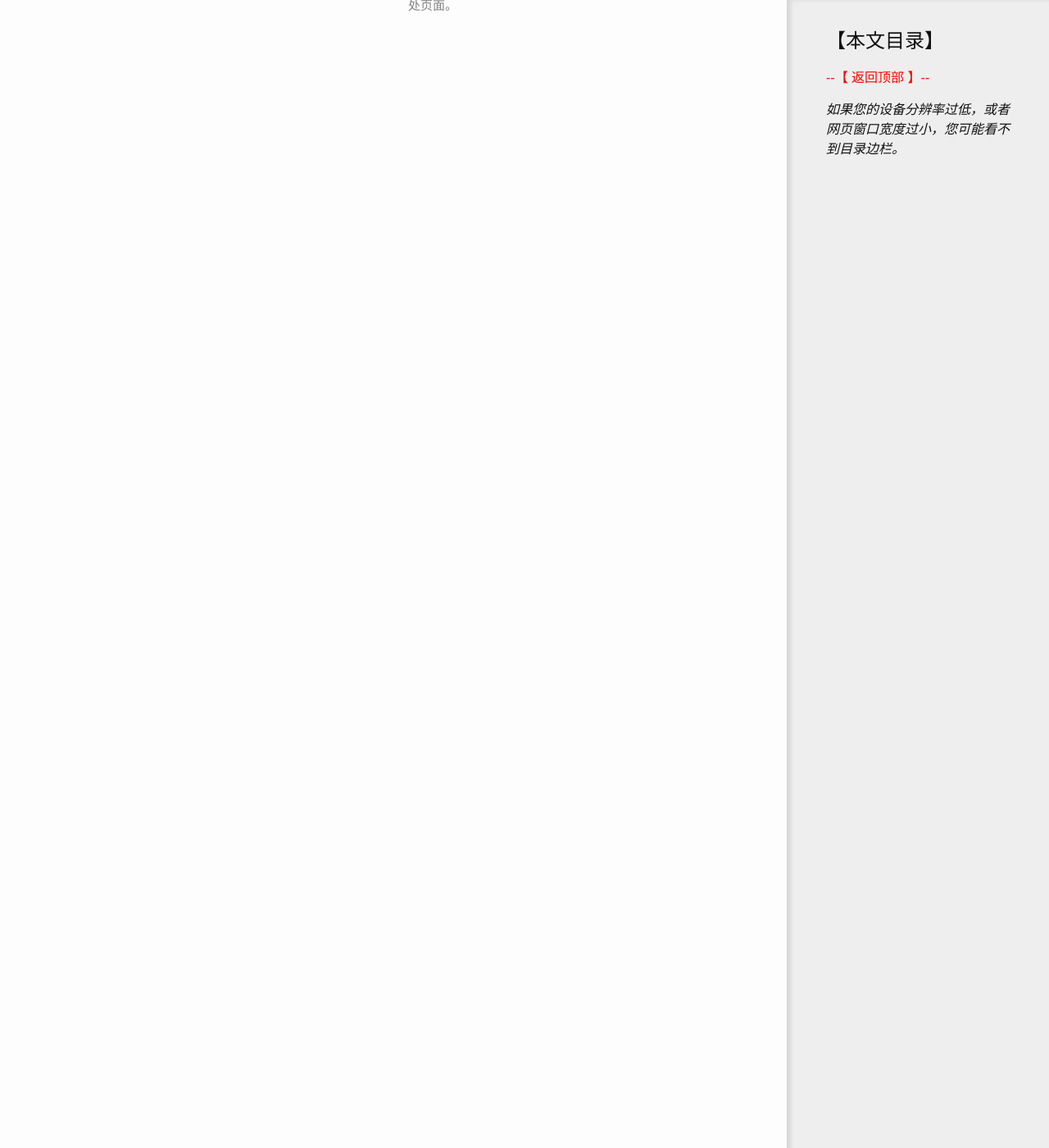
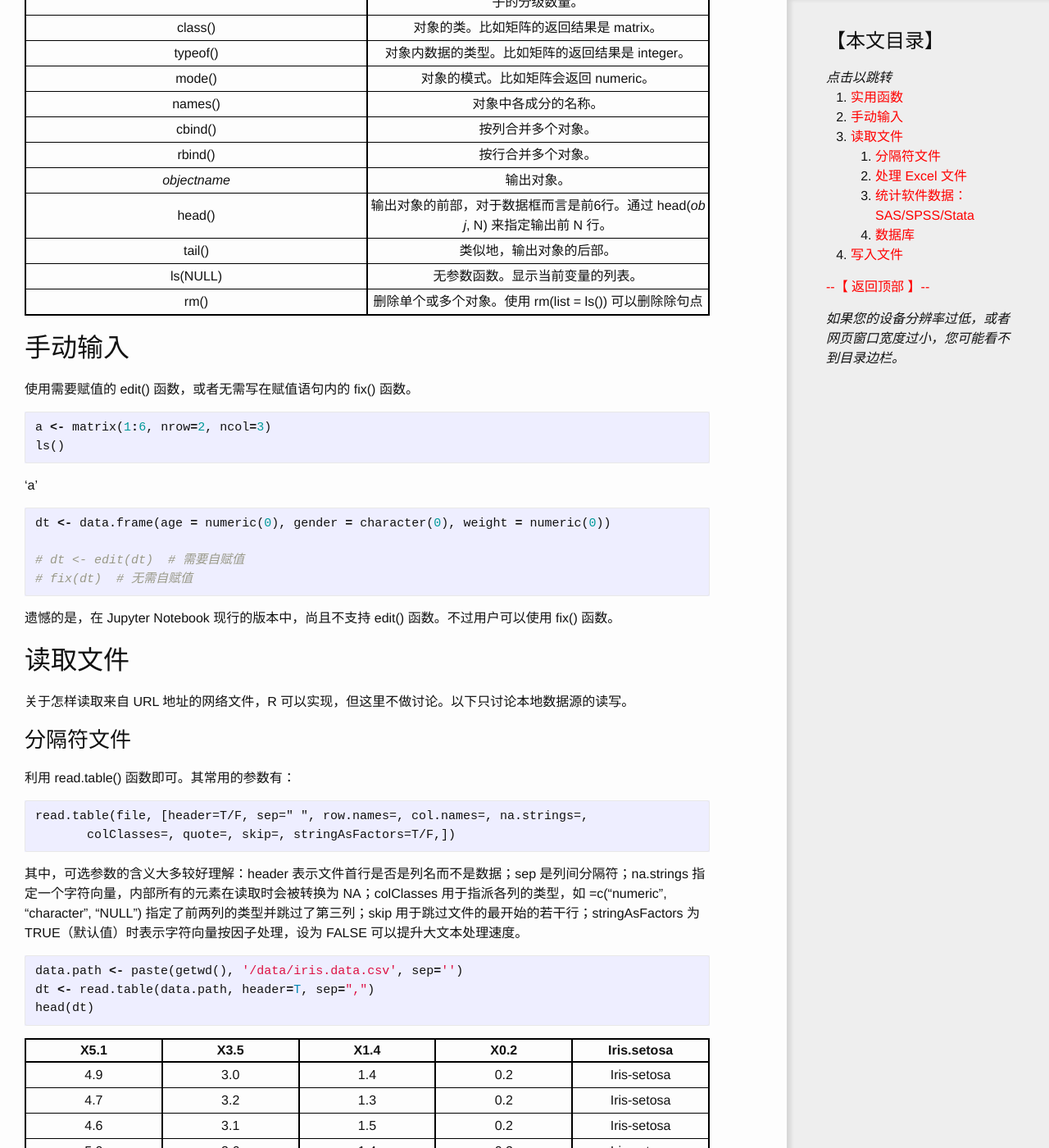
Before and after one commit to wklchris/wklchris.github.io, a Jekyll site: the page built from _posts/2017-01-24-R-read-data.md, in a window 1280 px wide and 1400 px high, scrolled down 618 px. Shown: the whole window at 82% size. Built offline with Jekyll 4.4.1, drawn with Linux system fonts in a browser that asks for light colours; comment, search, counter and statistics services are not loaded; some of the changed text lies outside the part shown.

Commit message:
Update 2 posts: R-read-data & R-data-structure.

````diff
--- a/_posts/2017-01-24-R-read-data.md
+++ b/_posts/2017-01-24-R-read-data.md
@@ -1,11 +1,138 @@
 ---
 layout: post
-title: R语言（数据读写）
+title: R语言（数据读写与操作）
 categories: R
 tags: R-learning
 ---
-（*博文最后更新于 2017-01-25*）
+（*博文最后更新于 2017-01-26*）
 
-本节介绍如何从各种文件读取数据。
+本节介绍一些实用的数据处理函数（如行、列合并），以及如何从各种数据源读、写数据。
 
 <!-- more -->
+
+## 实用函数
+
+| 函数 | 含义 |
+| --- | --- |
+| length() | 对象的长度。如 2 行 3 列的矩阵，其长度为 6。 |
+| dim() | 对象的维度。如 2 3 表示对象是二维的，有 2 行 3 列。 |
+| str() | 对象的结构。常用于查看数据框各列的数据类型、或者因子的分级数量。 |
+| class() | 对象的类。比如矩阵的返回结果是 matrix。 |
+| typeof() | 对象内数据的类型。比如矩阵的返回结果是 integer。 |
+| mode() | 对象的模式。比如矩阵会返回 numeric。 |
+| names() | 对象中各成分的名称。 |
+| cbind() | 按列合并多个对象。 |
+| rbind() | 按行合并多个对象。 |
+| *objectname* | 输出对象。 |
+| head() | 输出对象的前部，对于数据框而言是前6行。通过 head(*obj*, N) 来指定输出前 N 行。 |
+| tail() | 类似地，输出对象的后部。 |
+| ls(NULL) | 无参数函数。显示当前变量的列表。 |
+| rm() | 删除单个或多个对象。使用 rm(list = ls()) 可以删除除句点
+
+## 手动输入
+
+使用需要赋值的 edit() 函数，或者无需写在赋值语句内的 fix() 函数。
+
+
+```R
+a <- matrix(1:6, nrow=2, ncol=3)
+ls()
+```
+
+
+'a'
+
+
+
+```R
+dt <- data.frame(age = numeric(0), gender = character(0), weight = numeric(0))
+
+# dt <- edit(dt)  # 需要自赋值
+# fix(dt)  # 无需自赋值
+```
+
+遗憾的是，在 Jupyter Notebook 现行的版本中，尚且不支持 edit() 函数。不过用户可以使用 fix() 函数。
+
+## 读取文件
+
+关于怎样读取来自 URL 地址的网络文件，R 可以实现，但这里不做讨论。以下只讨论本地数据源的读写。
+
+### 分隔符文件
+
+利用 read.table() 函数即可。其常用的参数有：
+
+    read.table(file, [header=T/F, sep=" ", row.names=, col.names=, na.strings=,
+           colClasses=, quote=, skip=, stringAsFactors=T/F,])
+
+其中，可选参数的含义大多较好理解：header 表示文件首行是否是列名而不是数据；sep 是列间分隔符；na.strings 指定一个字符向量，内部所有的元素在读取时会被转换为 NA；colClasses 用于指派各列的类型，如 =c("numeric", "character", "NULL") 指定了前两列的类型并跳过了第三列；skip 用于跳过文件的最开始的若干行；stringAsFactors 为 TRUE（默认值）时表示字符向量按因子处理，设为 FALSE 可以提升大文本处理速度。
+
+
+```R
+data.path <- paste(getwd(), '/data/iris.data.csv', sep='')
+dt <- read.table(data.path, header=T, sep=",")
+head(dt)
+```
+
+
+
+| X5.1 | X3.5 | X1.4 | X0.2 | Iris.setosa |
+| --- | --- | --- | --- | --- |
+| 4.9         | 3.0         | 1.4         | 0.2         | Iris-setosa |
+| 4.7         | 3.2         | 1.3         | 0.2         | Iris-setosa |
+| 4.6         | 3.1         | 1.5         | 0.2         | Iris-setosa |
+| 5.0         | 3.6         | 1.4         | 0.2         | Iris-setosa |
+| 5.4         | 3.9         | 1.7         | 0.4         | Iris-setosa |
+| 4.6         | 3.4         | 1.4         | 0.3         | Iris-setosa |
+
+
+
+
+
+```R
+# 利用 str() 函数查看其信息
+str(dt)
+```
+
+    'data.frame':	149 obs. of  5 variables:
+     $ X5.1       : num  4.9 4.7 4.6 5 5.4 4.6 5 4.4 4.9 5.4 ...
+     $ X3.5       : num  3 3.2 3.1 3.6 3.9 3.4 3.4 2.9 3.1 3.7 ...
+     $ X1.4       : num  1.4 1.3 1.5 1.4 1.7 1.4 1.5 1.4 1.5 1.5 ...
+     $ X0.2       : num  0.2 0.2 0.2 0.2 0.4 0.3 0.2 0.2 0.1 0.2 ...
+     $ Iris.setosa: Factor w/ 3 levels "Iris-setosa",..: 1 1 1 1 1 1 1 1 1 1 ...
+
+
+须知：
+
+- 如果列名中包含空格，R 会将空格替换为句点。
+- 多数情况下，stringAsFactors 可以设为 FALSE。但是本例中的字符变量表示植物的种类，此处读成因子是正确的。
+- 函数 read.csv() 能够读取 csv 文件，但是功能不如 read.table() —— 后者能处理非 csv 文本。
+
+### 处理 Excel 文件
+
+读取一个 Excel 文件最佳的方式，是**预先将其转为 csv 格式，并用上述的 read.table() 方法读取。**
+
+你也可以查找关于 xlsx 包的相关内容，来获知如何直接操作 xlsx 文件。此处略过不提。
+
+### 统计软件数据：SAS/SPSS/Stata
+
+需要用到 foreign 包。
+
+- SAS：使用 read.ssd()。如果你安装了 SAS，可以使用 Hmisc 包的 sas.get()。
+- SPSS：使用 read.spss()，或者 Hmisc 包的 spss.get()。
+- Stata：使用 read.data()。
+
+### 数据库
+
+一个方法是使用 ODBC 接口。针对你的数据库类型，安装 ODBC 驱动；然后在 R 中安装 RODBC 包。
+
+另一个方法是使用 JDBC 接口，只不过需要 RJDBC 包。
+
+## 写入文件
+
+在我们对于数据进行清洗之后，往往需要把清洗结果输出到一个新文件中。这里就以 csv 格式为例吧。一个通常的 write.table()/write.csv() 的例子：
+
+```{r}
+write.csv(dt, "filename.csv", row.names=F)
+```
+
+其中 row.names 指定为 FALSE，否则第一列会生成行号一样的数据。
````
Also changed, not shown: _posts/2017-01-22-R-data-structure.md (+2 -0 lines).
